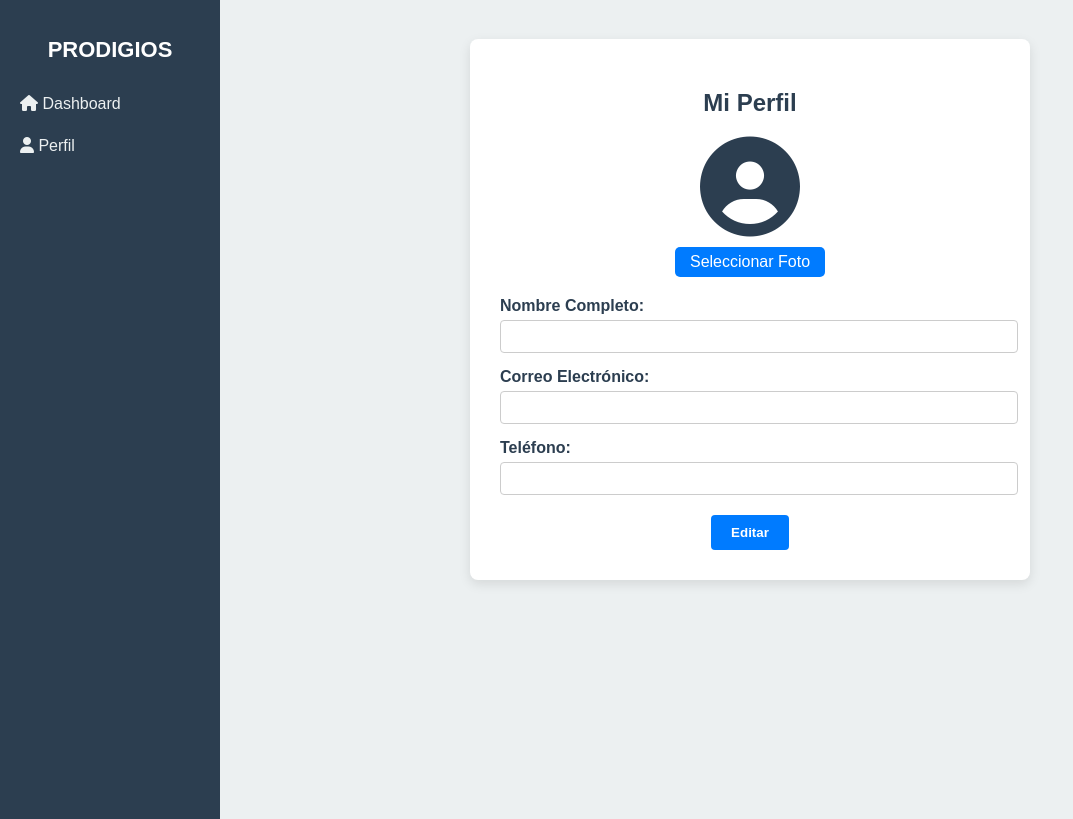
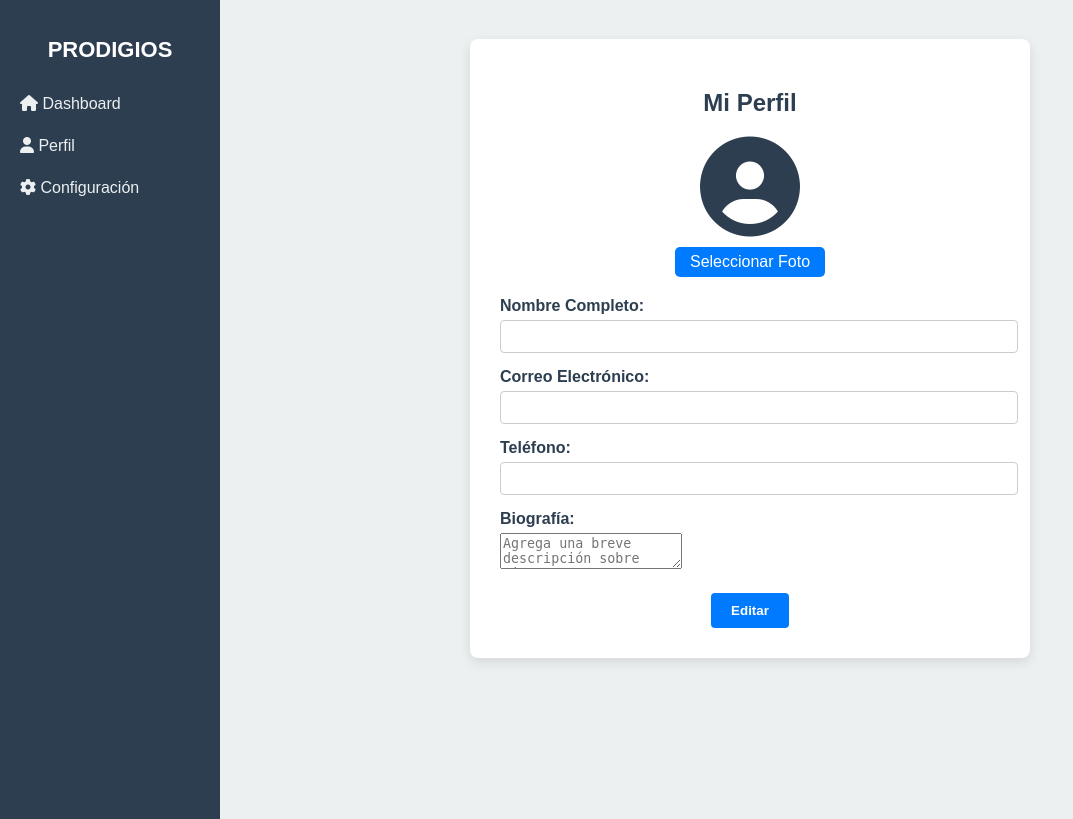
Before and after one commit to lroquehu/ING.-DE-SOFTWARE-I-PROYECTO, a PHP site: page /perfil.php in a window 1280 px wide. Shown: the part 61-880 px from the top of the page, without its empty margins (0-1073 px from the left). Run offline with PHP 8.4, Linux system fonts and the light colour scheme; data that the repository does not hold is empty.

Commit message:
Se agrego seccion biografia

```diff
--- a/PAGINA WEB/perfil.php
+++ b/PAGINA WEB/perfil.php
@@ -1,10 +1,8 @@
 <?php
 include("conexion.php");
 
-// ID de usuario fijo (luego puedes usar sesión)
 $usuario_id = 1;
 
-// Consulta segura
 $query = "SELECT nombre, correo, telefono FROM usuarios WHERE id = ?";
 $stmt = mysqli_prepare($conn, $query);
 mysqli_stmt_bind_param($stmt, "i", $usuario_id);
@@ -38,6 +36,7 @@ $usuario = mysqli_fetch_assoc($result) ?? ['nombre' => '', 'correo' => '', 'tele
     <ul class="menu">
       <li><a href="main.php"><i class="fa-solid fa-house"></i> Dashboard</a></li>
       <li><a href="perfil.php"><i class="fa-solid fa-user"></i> Perfil</a></li>
+      <li><a href="configuracion.php"><i class="fa-solid fa-gear"></i> Configuración</a></li>
     </ul>
   </aside>
 
@@ -66,6 +65,11 @@ $usuario = mysqli_fetch_assoc($result) ?? ['nombre' => '', 'correo' => '', 'tele
           <input type="text" name="telefono" value="<?= htmlspecialchars($usuario['telefono']) ?>" readonly>
         </div>
 
+        <div class="profile-info">
+          <label>Biografía:</label>
+          <textarea name="bio" placeholder="Agrega una breve descripción sobre ti..." readonly></textarea>
+        </div>
+
         <div class="buttons">
           <button type="button" class="edit-btn" onclick="enableEdit()">Editar</button>
           <button type="submit" class="save-btn">Guardar</button>
```
